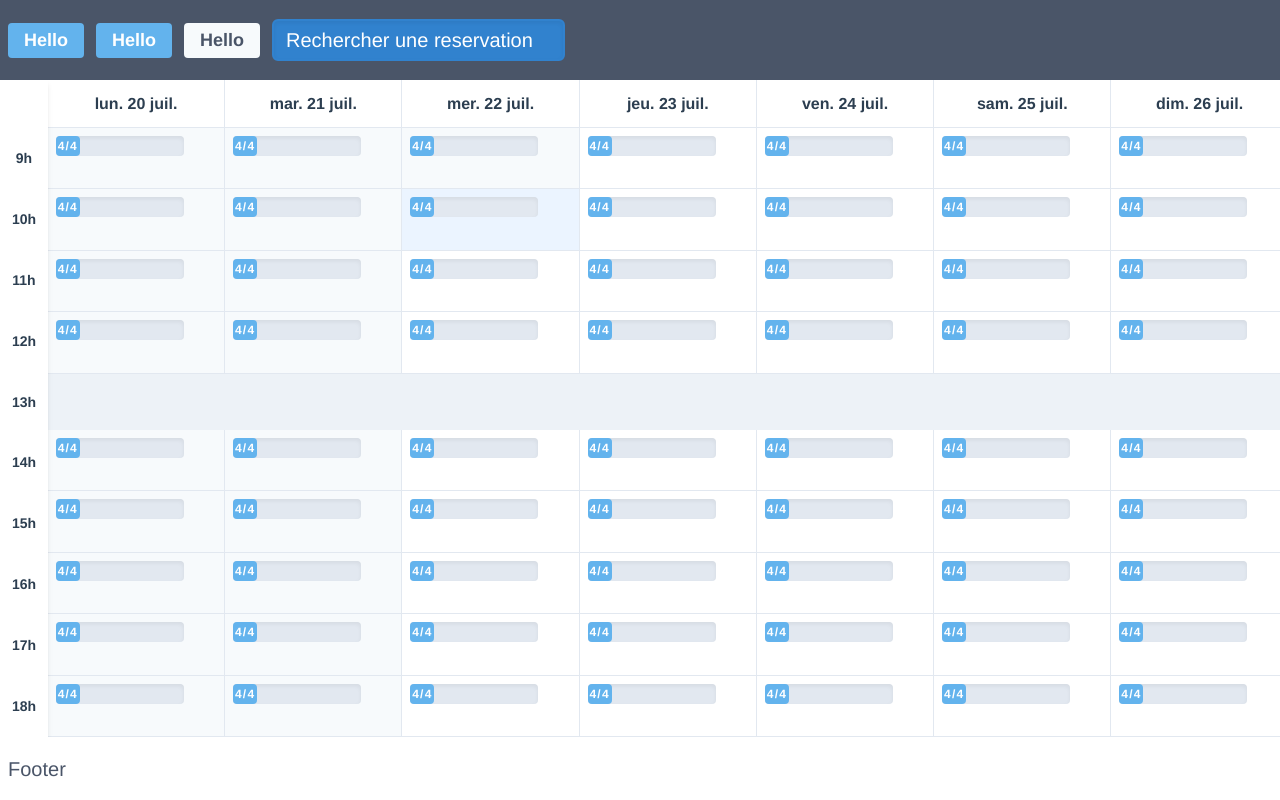
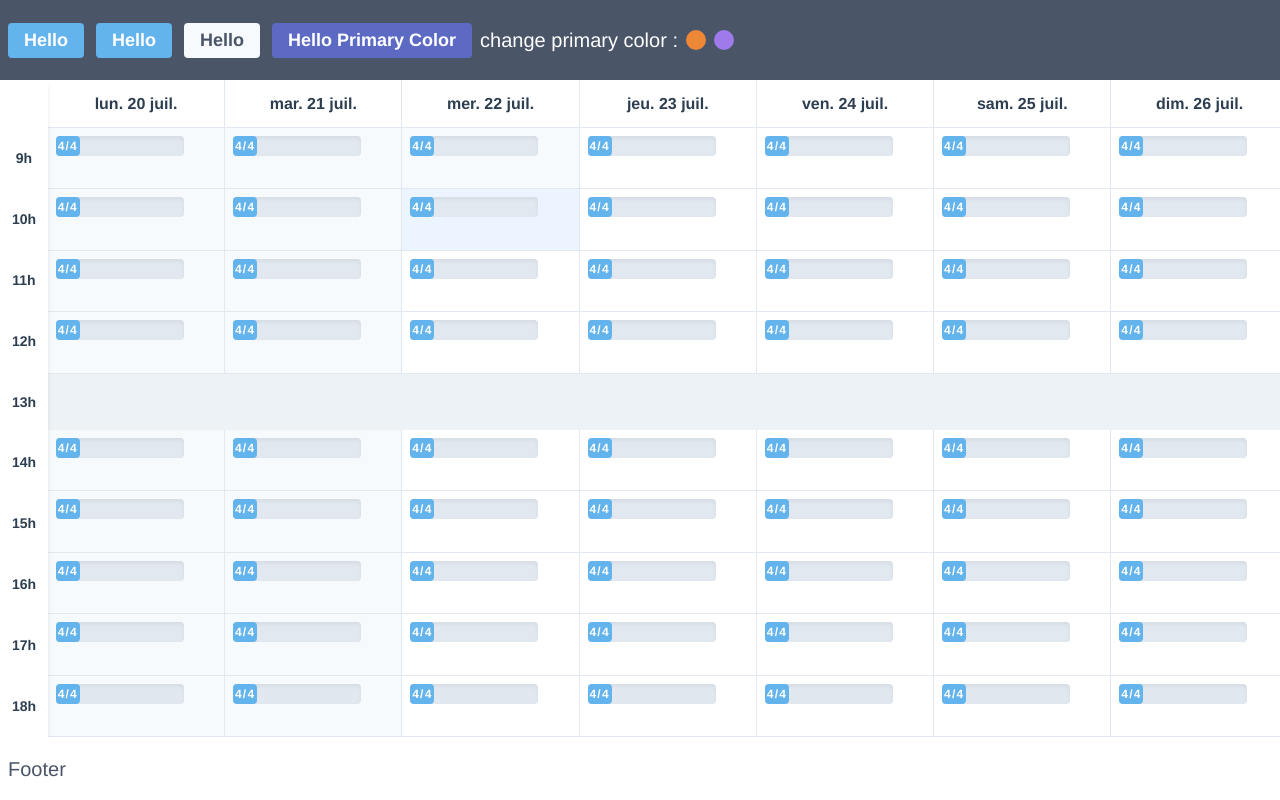
Before and after one commit to germsb/calandar-app, a Vue app: page / in a window 1280 px wide. Built offline with nearby package versions, Linux system fonts and the light colour scheme.

Commit message:
add primary color to tailwind

```diff
--- a/src/App.vue
+++ b/src/App.vue
@@ -6,11 +6,11 @@
      <!-- defini dans ./assets/styles/components/button.css -->
      <button class="ml-3 btn btn-blue">hello</button>
      <button class="ml-3 btn btn-gray">hello</button>
-     <input
-     class="ml-3 rounded-md shadow-inner border-2 border-blue-600 bg-blue-600 focus:bg-white focus:outline-none px-3 py-1 text-gray-900 placeholder-white focus:placeholder-gray-700"
-     type="text"
-     placeholder="Rechercher une reservation"
-     spellcheck="false"/>
+     <button class="ml-3 btn btn-primary mr-2">hello primary color</button>
+     <div> change primary color :</div>
+     <button class="rounded-full w-5 h-5 bg-orange-500 mx-2 focus:outline-none" @click="changeColor('#ed8936')"></button>
+     <button class="rounded-full w-5 h-5 bg-purple-500 focus:outline-none" @click="changeColor('#9f7aea')"></button>
+
 
    </div>
 
@@ -30,6 +30,12 @@ export default {
   name: 'App',
   components: {
     "v-calandar": Calandar
+  },
+  setup() {
+    function changeColor(color) {
+      document.documentElement.style.setProperty('--color-primary', color);
+    }
+    return { changeColor }
   }
 }
 </script>
--- /dev/null
+++ b/src/assets/styles/colors.css
@@ -0,0 +1,4 @@
+:root {
+    --color-primary: #5c6ac4;
+    --color-secondary: #ecc94b;
+  }
--- a/src/assets/styles/components/button.css
+++ b/src/assets/styles/components/button.css
@@ -22,3 +22,10 @@
     @apply bg-gray-600 text-gray-100 ;
 
 }
+
+.btn-primary {
+    @apply bg-primary text-white;
+}
+.btn-primary:hover {
+    filter: invert(70%);
+}
--- a/src/index.css
+++ b/src/index.css
@@ -1,3 +1,5 @@
+@import "./assets/styles/colors.css";
+
 @import "tailwindcss/base";
 
 @import "./assets/styles/font.css";
--- a/tailwind.config.js
+++ b/tailwind.config.js
@@ -10,6 +10,10 @@ module.exports = {
         },
         boxShadow: {
           down: "inset 0 1px 5px 0 rgba(0, 0, 0, 0.3)"
+        },
+        colors: {
+          primary: 'var(--color-primary)',
+          secondary: 'var(--color-secondary)',
         }
       },
     },
```
